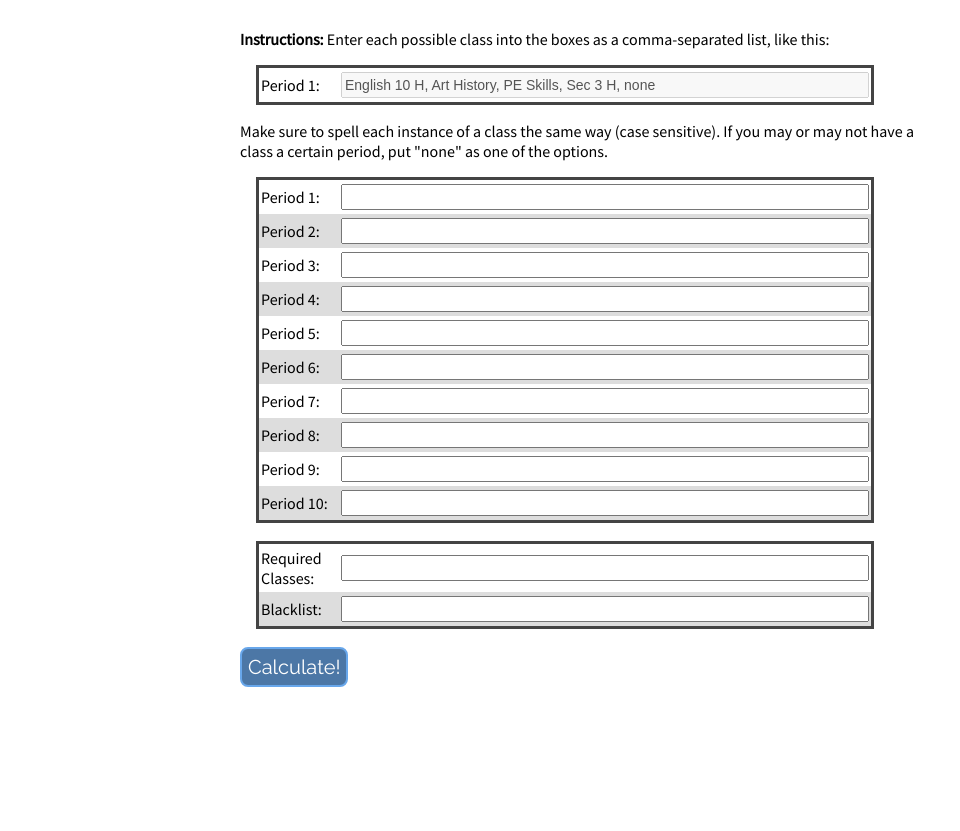
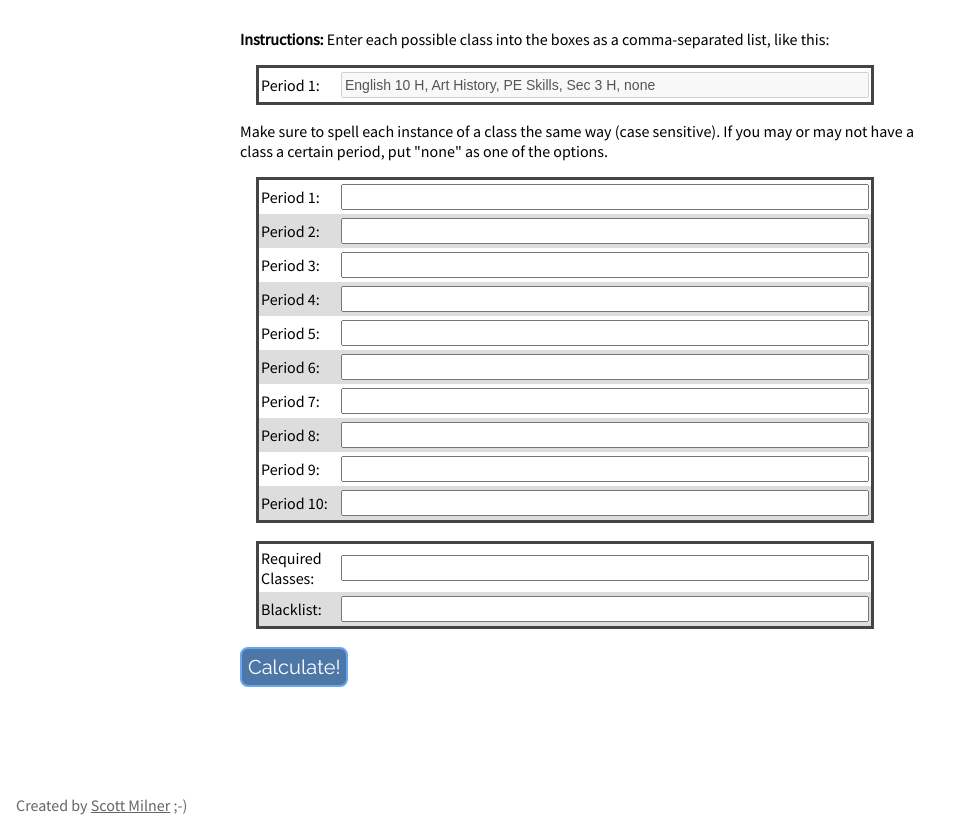
Before and after one commit to arena-helper/arena-helper.github.io, a plain HTML site: page index.html in a window 1280 px wide. Shown: the part 91-922 px from the top of the page, without its empty margins (0-960 px from the left). Before the commit the page ends 886 px from the top, so only its background shows below. Drawn offline with Linux system fonts and the light colour scheme.

Commit message:
add signature at bottom

```diff
--- a/index.html
+++ b/index.html
@@ -71,6 +71,7 @@
             <div id=results><div id=filler></div></div>
             <p id="copyMessage" style="visibility: hidden;">To paste into a spreadsheet: &emsp;&emsp;&emsp; <button id="copy" onclick="copyToClipboard()">Copy Table</button></p>
         </div>
+        <p style="color: #666">Created by <a href="https://github.com/scottdmilner">Scott Milner</a> ;-)</p>
         <script type="text/javascript" src="main.js"></script>
     </body>
 </html>
--- a/main.css
+++ b/main.css
@@ -95,3 +95,6 @@ input[type="button"]:active, button:hover{
 #results tr:hover{
     background-color: #eee;
 }
+a:link, a:visited{
+    color: inherit;
+}
```
